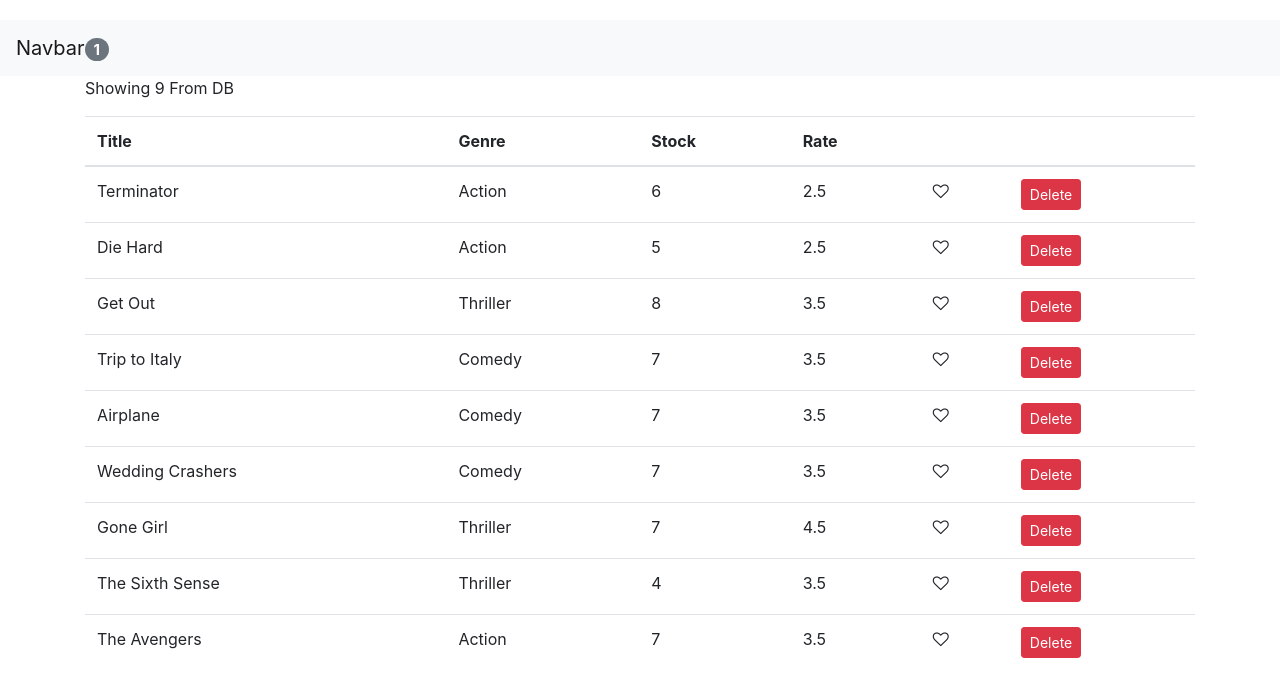
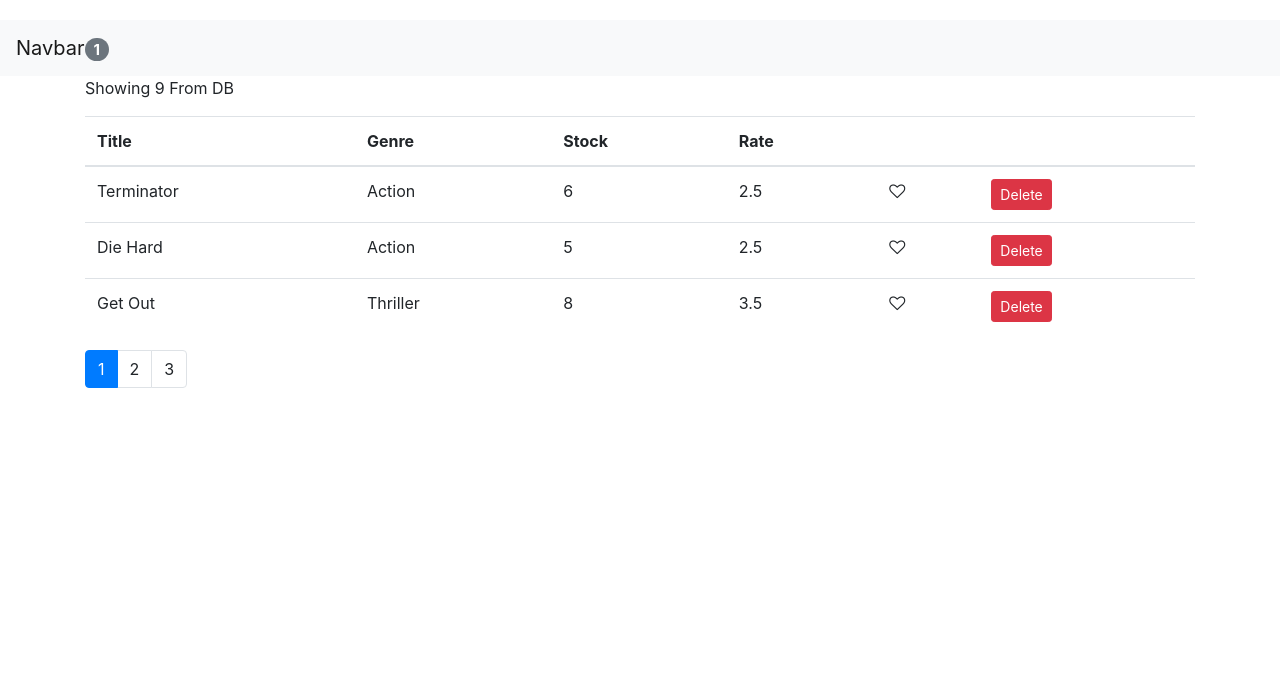
Before and after one commit to nimaprmdi/simple-movies, a React (Create React App) app: page / in a window 1280 px wide. Shown: the top 696 px of the page. Built offline with nearby package versions, Linux system fonts and the light colour scheme.

Commit message:
Add pagination to movied

```diff
--- a/package.json
+++ b/package.json
@@ -8,6 +8,7 @@
     "@testing-library/user-event": "^13.5.0",
     "bootstrap": "^4.1.1",
     "font-awesome": "^4.7.0",
+    "lodash": "^4.17.10",
     "react": "^18.2.0",
     "react-dom": "^18.2.0",
     "react-scripts": "5.0.1",
--- a/src/components/Movies.jsx
+++ b/src/components/Movies.jsx
@@ -1,10 +1,13 @@
 import React, { Component } from "react";
 import { getMovies } from "../services/fakeMovieService";
 import Like from "./common/Like";
-
+import Pagination from "./common/Pagination";
+import { paginate } from "./utils/paginate";
 class Movies extends Component {
     state = {
         movies: getMovies(),
+        currentPage: 1,
+        pageSize: 3,
     };
 
     handleDelete = (movie) => {
@@ -20,9 +23,16 @@ class Movies extends Component {
         this.setState({ movies });
     };
 
+    handlePageChange = (page) => {
+        this.setState({ currentPage: page });
+    };
+
     render() {
         const { length: count } = this.state.movies;
+        const { pageSize, currentPage, movies: allMovies } = this.state;
         if (count === 0) return <p>No Movies</p>;
+
+        const movies = paginate(allMovies, currentPage, pageSize);
 
         return (
             <>
@@ -40,7 +50,7 @@ class Movies extends Component {
                     </thead>
 
                     <tbody>
-                        {this.state.movies.map((movie, index) => {
+                        {movies.map((movie, index) => {
                             return (
                                 <tr key={movie._id}>
                                     <td>{movie.title}</td>
@@ -50,12 +60,16 @@ class Movies extends Component {
                                     <td>
                                         <Like
                                             liked={movie.liked}
-                                            onHandleLike={() => this.handleLike(movie)}
+                                            onHandleLike={() =>
+                                                this.handleLike(movie)
+                                            }
                                         />
                                     </td>
                                     <td>
                                         <button
-                                            onClick={() => this.handleDelete(movie)}
+                                            onClick={() =>
+                                                this.handleDelete(movie)
+                                            }
                                             className="btn btn-danger btn-sm"
                                         >
                                             Delete
@@ -66,6 +80,13 @@ class Movies extends Component {
                         })}
                     </tbody>
                 </table>
+
+                <Pagination
+                    itemsCount={count}
+                    pageSize={pageSize}
+                    currentPage={currentPage}
+                    onPageChange={this.handlePageChange}
+                />
             </>
         );
     }
--- /dev/null
+++ b/src/components/common/Pagination.jsx
@@ -0,0 +1,38 @@
+import React from "react";
+import _ from "lodash";
+
+const Pagination = (props) => {
+    const { itemsCount, pageSize, currentPage, onPageChange } = props;
+
+    const pagesCount = Math.ceil(itemsCount / pageSize); // Change to small integer
+    if (pagesCount === 1) return null;
+    const pages = _.range(1, pagesCount + 1); // Increase (1) because Array start from 0 => (start , end)
+
+    return (
+        <nav>
+            <ul className="pagination">
+                {pages.map((page, index) => {
+                    return (
+                        <li
+                            key={index}
+                            className={
+                                page === currentPage
+                                    ? "page-item active"
+                                    : "page-item"
+                            }
+                        >
+                            <a
+                                onClick={() => onPageChange(page)}
+                                className="page-link"
+                            >
+                                {page}
+                            </a>
+                        </li>
+                    );
+                })}
+            </ul>
+        </nav>
+    );
+};
+
+export default Pagination;
--- /dev/null
+++ b/src/components/utils/paginate.js
@@ -0,0 +1,8 @@
+import _ from "lodash";
+
+export function paginate(items, pageNumber, pageSize) {
+    const startIndex = (pageNumber - 1) * pageSize;
+
+    // We slice() items from (startIndex) and then take (pageSize) and then convert to array using (value())
+    return _(items).slice(startIndex).take(pageSize).value();
+}
--- a/src/person.js
+++ b/src/person.js
@@ -4,6 +4,6 @@ export class Person {
     }
 
     walk() {
-        console.log("walk", this.name);
+        // console.log("walk", this.name);
     }
 }
--- a/src/teacher.js
+++ b/src/teacher.js
@@ -11,6 +11,6 @@ export default class Teacher extends Person {
     }
 
     teach() {
-        console.log("teach");
+        // console.log("teach");
     }
 }
```
Also changed, not shown: src/App.js (+5 -3 lines), 1 other file (tests, documents, lock files or other folders).
